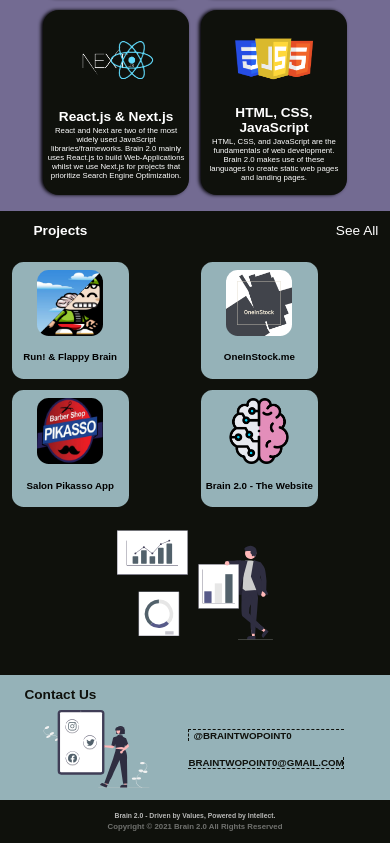
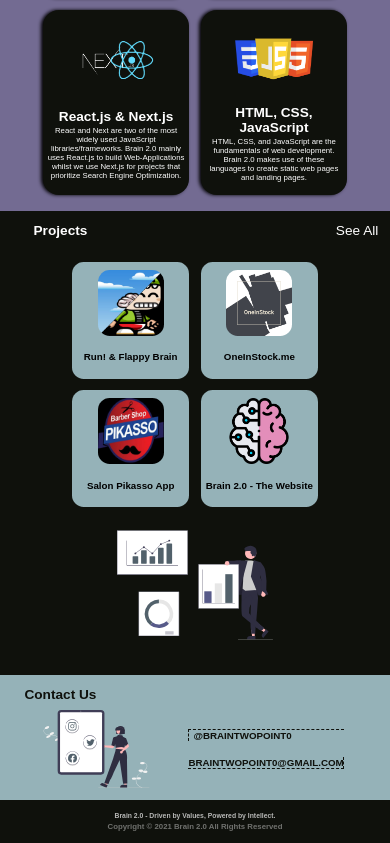
Before and after one commit to karimfawaz/brainTwoPoint0-website, a Next.js app: page / in a window 390 px wide. Shown: the part 991-1834 px from the top of the page. Built offline with nearby package versions, Linux system fonts and the light colour scheme; a web font is replaced by a local one.

Commit message:
Made grid mobile responsive

```diff
--- a/styles/Projects.module.css
+++ b/styles/Projects.module.css
@@ -79,6 +79,10 @@
         flex-direction: column;
         margin-top: 5vw;
     }
+    .projectsCards {
+        justify-content: center;
+        margin: auto;
+    }
     .card {
         padding-top: 2vw;
         background-color: var(--two);
```
